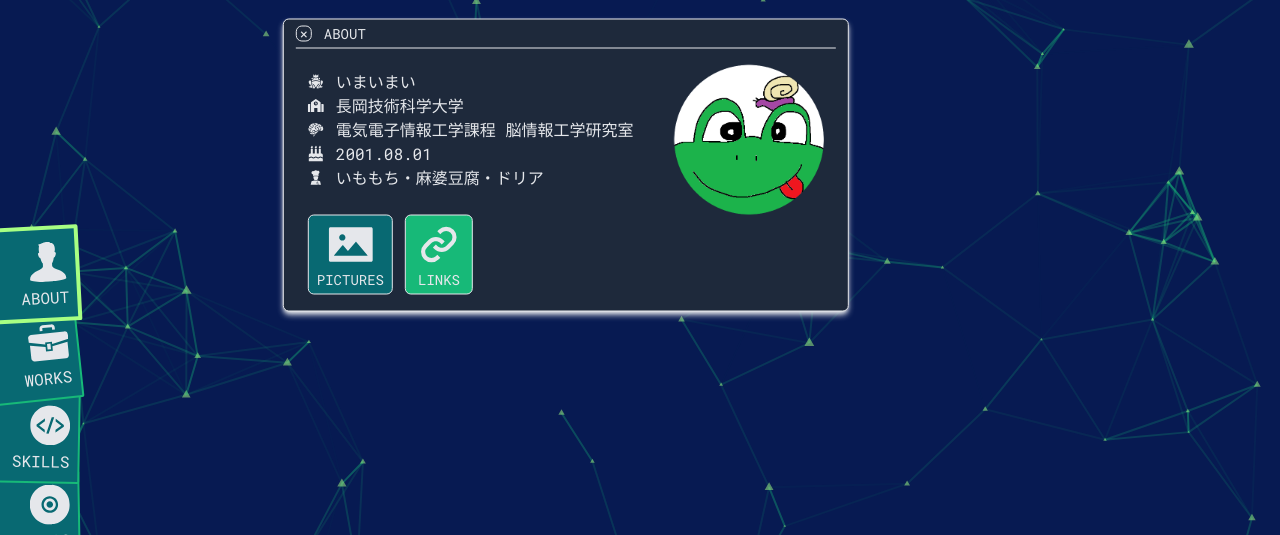
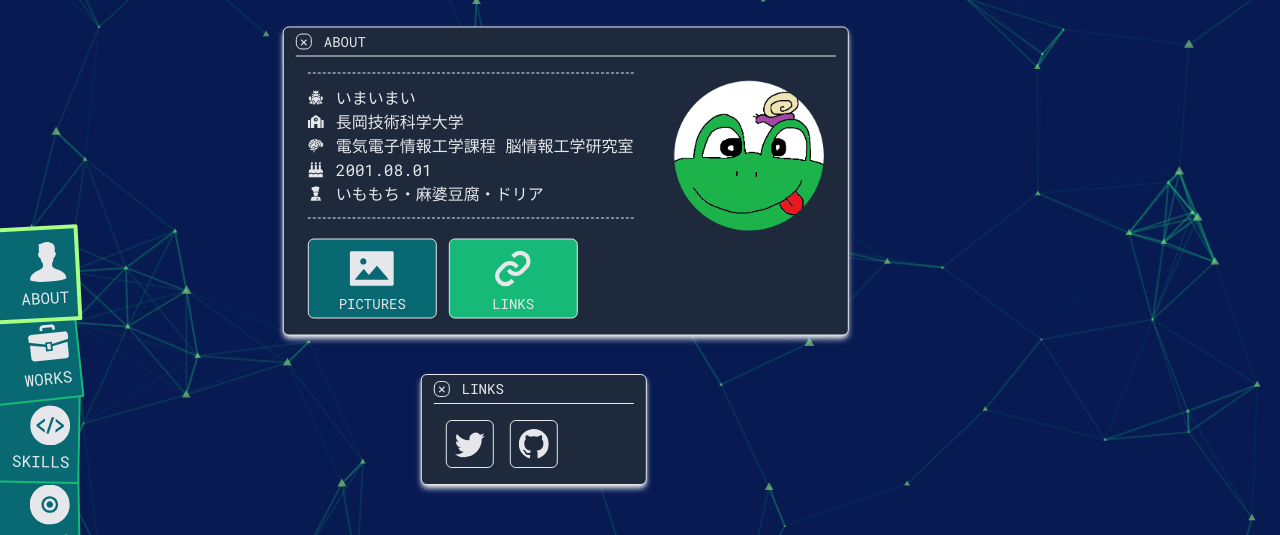
Before and after one commit to imaimai17468/imaimai-portfolio, a Next.js app: page / in a window 1280 px wide. Both pictures are taken after a click on the button "LINKS". Shown: the part 157-692 px from the top of the page. Built offline with nearby package versions, Linux system fonts and the light colour scheme.

Commit message:
[fix] add link page

```diff
--- a/src/components/screen/AboutWindow/AboutWindow.tsx
+++ b/src/components/screen/AboutWindow/AboutWindow.tsx
@@ -2,6 +2,7 @@ import Image from 'next/image'
 import { useState } from 'react'
 import { AiFillPicture } from 'react-icons/ai'
 import { BiLink } from 'react-icons/bi'
+import { BsTwitter, BsGithub } from 'react-icons/bs'
 import { FaSchool, FaBirthdayCake } from 'react-icons/fa'
 import { GiFrogPrince, GiBrain, GiCook } from 'react-icons/gi'
 
@@ -13,8 +14,8 @@ import { AboutWindowProps } from './AboutWindow.type'
 
 export const AboutWindow: React.FC<AboutWindowProps> = ({ isOpen, onClose }: AboutWindowProps) => {
   const [pictureModalOpen, setPictureModalOpen] = useState(false)
+  const [linkModalOpen, setLinkModalOpen] = useState(false)
   const [picturePage, setPicturePage] = useState(0)
-  const [linkModalOpen, setLinkModalOpen] = useState(false)
 
   const [isGeko, setIsGeko] = useState(false)
   const clickGeko = () => {
@@ -43,7 +44,7 @@ export const AboutWindow: React.FC<AboutWindowProps> = ({ isOpen, onClose }: Abo
   return (
     <Modal isOpen={isOpen} onClose={onClose} title='ABOUT'>
       <div className='flex flex-row items-center gap-10'>
-        <div className='mb-5 flex flex-col'>
+        <div className='mb-5 flex flex-col border-y border-dashed border-gray-200 py-3'>
           <div
             className='flex flex-row items-center gap-3 font-mono transition-all hover:scale-105'
             onClick={clickGeko}
@@ -77,7 +78,7 @@ export const AboutWindow: React.FC<AboutWindowProps> = ({ isOpen, onClose }: Abo
           onClick={() => setPictureModalOpen(!pictureModalOpen)}
           className={`${
             pictureModalOpen ? 'bg-secondary' : 'bg-primary'
-          } flex flex-col items-center rounded-md border border-gray-200 px-2 py-1 text-sm text-gray-200 transition-all`}
+          } flex w-1/4 flex-col items-center rounded-md border border-gray-200 px-2 py-1 text-sm text-gray-200 transition-all`}
         >
           <AiFillPicture size={50} />
           PICTURES
@@ -87,7 +88,7 @@ export const AboutWindow: React.FC<AboutWindowProps> = ({ isOpen, onClose }: Abo
           onClick={() => setLinkModalOpen(!linkModalOpen)}
           className={`${
             linkModalOpen ? 'bg-secondary' : 'bg-primary'
-          } flex flex-col items-center rounded-md border border-gray-200 px-2 py-1 text-sm text-gray-200 transition-all`}
+          } flex w-1/4 flex-col items-center rounded-md border border-gray-200 px-2 py-1 text-sm text-gray-200 transition-all`}
         >
           <BiLink size={50} />
           LINKS
@@ -113,6 +114,28 @@ export const AboutWindow: React.FC<AboutWindowProps> = ({ isOpen, onClose }: Abo
           </div>
         </Modal>
       </Drag>
+      <Drag>
+        <Modal isOpen={linkModalOpen} onClose={() => setLinkModalOpen(false)} title='LINKS'>
+          <div className='grid grid-cols-3 gap-4'>
+            <a
+              href='https://twitter.com/imaimai17468'
+              target='_blank'
+              rel='noopener noreferrer'
+              className='rounded-md border p-2 transition-all hover:shadow-md hover:shadow-gray-200'
+            >
+              <BsTwitter size={30} />
+            </a>
+            <a
+              href='https://github.com/imaimai17468'
+              target='_blank'
+              rel='noopener noreferrer'
+              className='rounded-md border p-2 transition-all hover:shadow-md hover:shadow-gray-200'
+            >
+              <BsGithub size={30} />
+            </a>
+          </div>
+        </Modal>
+      </Drag>
     </Modal>
   )
 }
```
